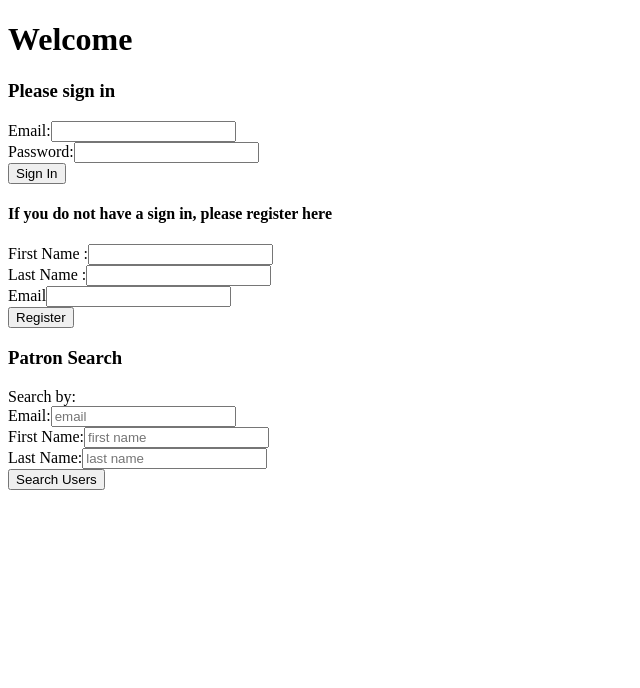
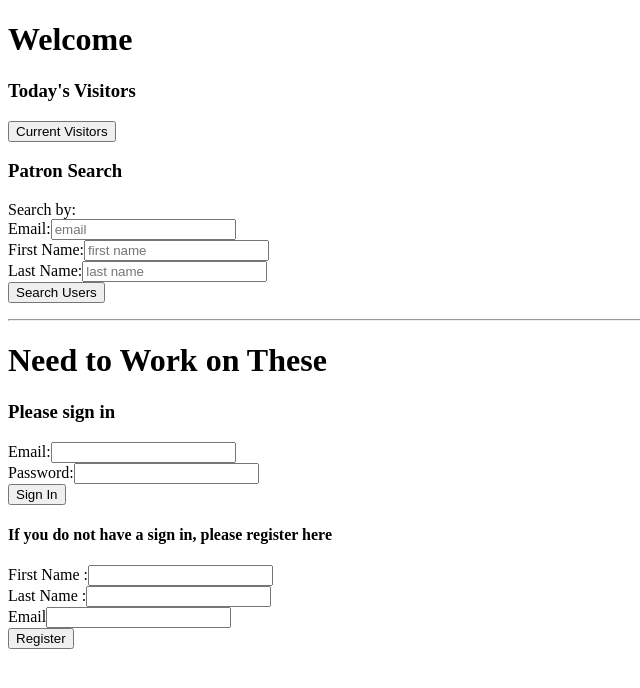
Before and after one commit to memuunkie/HBProject_research_library_app, a Flask app: page / in a window 1280 px wide. Shown: the top 688 px of the page, without its empty margins (0-640 px from the left). Run offline with Flask 2, Linux system fonts and the light colour scheme.

Commit message:
Added visitor display to page, js, and app.route

```diff
--- a/server.py
+++ b/server.py
@@ -167,6 +167,22 @@ def add_new_visit():
     return "Success to post"
 
 
+@app.route('/display-visitors')
+def display_visitors():
+    """List of current visitors"""
+
+    visits = Visit.query.all()
+
+    test = []
+
+    for visit in visits:
+        x = visit.serialize()
+        x.update(visit.user.serialize())
+        test.append(x)
+
+    print jsonify(test)
+    return jsonify(test)
+
 
 #################################################################
 #Helper functions
--- a/static/library-functions.js
+++ b/static/library-functions.js
@@ -22,12 +22,14 @@ function displayUserResults(results) {
 
                             console.log(this.value);
                             var url = "/new-visit.json";
-                            var formValues = {
+                            var buttonVal = {
                                 'user-id': this.value
                             }
-                            console.log(formValues);
-                            $.post(url, formValues, function(res){
+                            console.log(buttonVal);
+                            $.post(url, buttonVal, function(res){
                                 console.log(res);
+                                user_list.empty();
+                                user_list.html("<p>User has been added</p>");
                             });
                         }
                     }
@@ -58,11 +60,26 @@ function showUserResults(evt) {
 
 $("#user-search").on('submit', showUserResults);
 
-// $("#result-user-list").on('click', 'button', function() {
-//     console.log("Testing, testing, 123" + $('button').attr('user-id'));
-// } );
+function displayCurrentVisitors(results) {
+    //List of current checked-in visitors
 
+    var visitor_list = $("#current-visitors");
+    visitor_list.empty();
+    console.log(results);
 
-//  ("<button user-id=" + results[i]['user_id']
-//                         + " class=\"btn btn-primary\"type=\
-//                         \"submit\" >Add Visit</button>")
+    for (var i = 0; i < results.length; i++) {
+        console.log(results[i]['fname'] + results[i]['lname']);
+        visitor_list.append("<li>" + results[i]['fname'] +
+                        " " + results[i]['lname']);
+    }
+}
+
+function getCurrentVisitors(evt) {
+    //send query to server for all current checkin in visitors
+    evt.preventDefault();
+
+    $.get("/display-visitors", displayCurrentVisitors);
+
+}
+
+$("#display-visits").on('click', getCurrentVisitors);
--- a/static/styles.css
+++ b/static/styles.css
@@ -73,3 +73,7 @@
 #visit-form {
 
 }
+
+#refresh-search-patrons {
+
+}
--- a/templates/home.html
+++ b/templates/home.html
@@ -5,6 +5,42 @@
 
 
     <h1>Welcome</h1>
+
+
+
+    <div>
+        <h3>Today's Visitors</h3>
+
+        <button id="display-visits" class="btn btn-primary">Current Visitors</button>
+        <div>
+            <ul id="current-visitors"></ul>
+        </div>
+    </div>
+        <!-- Create a Visit -->
+        <h3>Patron Search</h3>
+        <form id="user-search" action="/find-users" method="GET">
+            <!-- Sends form data as GET -->
+
+            <div class="form-group">
+                Search by:
+                <!-- Queries 'users' table -->
+                <br>Email:<input id="search-email" class="form-control" type="text" name="email" placeholder="email">
+                <br>First Name:<input id="search-fname"class="form-control" type="text" name="fname" placeholder="first name">
+                <br>Last Name:<input id="search-lname"class="form-control" type="text" name="lname" placeholder="last name">
+            </div>
+            <div class="form-group">
+                <button id="search-patrons" class="btn btn-primary" type="submit">Search Users</button>
+            </div>
+        </form>
+    </div>
+
+        <div>
+            <ul id="result-user-list"></ul>
+        </div>
+
+
+    <hr>
+    <h1>Need to Work on These</h1>
 
     <h3>Please sign in</h3>
     <!-- for now, library signs in here too -->
@@ -28,28 +64,6 @@
         </form>
 
     <div>
-        <!-- Create a Visit -->
-        <h3>Patron Search</h3>
-        <form id="user-search" action="/find-users" method="GET">
-            <!-- Sends form data as GET -->
-
-            <div class="form-group">
-                Search by:
-                <!-- Queries 'users' table -->
-                <br>Email:<input id="search-email" class="form-control" type="text" name="email" placeholder="email">
-                <br>First Name:<input id="search-fname"class="form-control" type="text" name="fname" placeholder="first name">
-                <br>Last Name:<input id="search-lname"class="form-control" type="text" name="lname" placeholder="last name">
-            </div>
-            <div class="form-group">
-                <button id="search-patrons" class="btn btn-primary" type="submit">Search Users</button>
-
-            </div>
-        </form>
-    </div>
-
-        <div>
-            <ul id="result-user-list"></ul>
-        </div>
 
 <script src="http://code.jquery.com/jquery.js"></script>
 <script src="/static/library-functions.js"></script>
```
